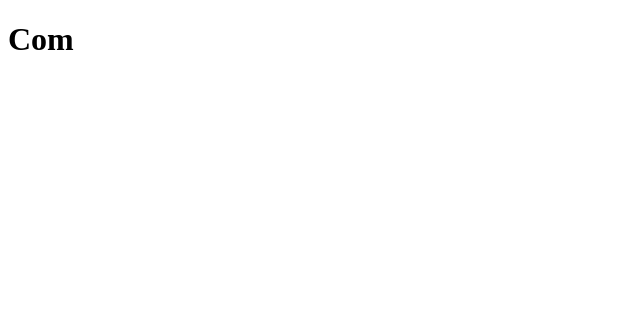
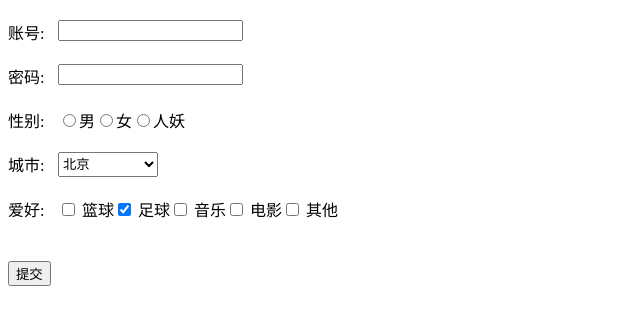
Before and after one commit to JiangHaoLiuGit/react-newCK, a React (Create React App) app: page / in a window 1280 px wide. Shown: the top 324 px of the page, without its empty margins (0-640 px from the left). Built offline with nearby package versions, Linux system fonts and the light colour scheme.

Commit message:
react表单

```diff
--- a/src/App.js
+++ b/src/App.js
@@ -1,11 +1,11 @@
 import React from 'react'
-import Com from './component/Com'
+import From from './component/from'
 
 export default class App extends React.Component{
     render(){
         return(
             <>
-                <Com></Com>
+                <From></From>
             </>
         )
     }
--- a/src/component/Com/index.js
+++ /dev/null
@@ -1,9 +0,0 @@
-import React from 'react'
-
-export default function Com(props){
-    return(
-        <>
-            <h1>Com</h1>
-        </>
-    )
-}
--- /dev/null
+++ b/src/component/from/index.css
@@ -0,0 +1,22 @@
+.from{
+
+}
+.from .fromItem{
+    width: 600px;
+    display: flex;
+    justify-content: left;
+    margin: 20px 0;
+}
+.from .fromItem .label{
+    width: 50px;
+}
+.from .fromItem .item{
+    width: 500px;
+}
+.from button{
+    margin-top: 20px;
+}
+.from select{
+    width: 100px;
+    height: 25px;
+}
--- /dev/null
+++ b/src/component/from/index.js
@@ -0,0 +1,118 @@
+import React from 'react'
+import './index.css'
+
+export default class From extends React.Component{
+
+    constructor(props){
+        super(props)
+        this.state = {
+            phone:'',
+            password:"",
+            city:"beijing",
+            love:["football"],
+            checkeds:false,
+            loveObjs:[
+                {value:"basketball",label:"篮球"},
+                {value:"football",label:"足球"},
+                {value:"music",label:"音乐"},
+                {value:"movie",label:"电影"},
+                {value:"other",label:"其他"},
+            ],
+            sex:""
+        }
+    }
+    onChange = (e) => {
+        let val = e.target.value
+        let name = e.target.name
+        if(e.target.type == "checkbox"){
+            console.log(e)
+            if(e.target.checked){
+                this.setState({
+                    love:[...this.state.love,val]
+                })
+            }else{
+                // 删除数组中的某一项
+                this.setState({
+                    love:this.state.love.filter(it => it!=val)
+                })
+            }
+        }else{
+            this.setState({
+                [name]:val
+            })
+        }
+
+    }
+    render(){
+        // jsx 语法js返回元素格式加()不加就出不来
+        let tem = this.state.loveObjs.map(item=>(<label key={item.value}>
+            <input type="checkbox" name="love" value={item.value} checked={this.state.love.includes(item.value)} onChange={this.onChange}/> {item.label}
+        </label>))
+
+        return(
+            <div className='from'>
+                <div className="fromItem">
+                    <div className="label">
+                        账号:
+                    </div>
+                    <div className="item">
+                        <input type='text' name='phone' value={this.state.phone} onChange={this.onChange} className='input'/>
+                    </div>
+                </div>
+
+                <div className="fromItem">
+                    <div className="label">
+                        密码:
+                    </div>
+                    <div className="item">
+                        <input type='password' name='password' value={this.state.password} onChange={this.onChange} className='input'/>
+                    </div>
+                </div>
+
+                <div className="fromItem">
+                    <div className="label">
+                        性别:
+                    </div>
+                    <div className="item">
+                        <label>
+                            <input type='radio' name='sex' value="man" checked={this.state.sex == 'man'} onChange={this.onChange} className='input'/>男
+                        </label>
+                        <label>
+                            <input type='radio' name='sex' value="girl" checked={this.state.sex == 'girl'} onChange={this.onChange} className='input'/>女
+                        </label>
+                        <label>
+                            <input type='radio' name='sex' value="renyao" checked={this.state.sex == 'renyao'} onChange={this.onChange} className='input'/>人妖
+                        </label>
+                    </div>
+                </div>
+
+                <div className="fromItem">
+                    <div className="label">
+                        城市:
+                    </div>
+                    <div className="item">
+                        <select name="city" value={this.state.city} onChange={this.onChange}>
+                            <option value="beijing">北京</option>
+                            <option value="chengdu">成都</option>
+                            <option value="hangzhou">杭州</option>
+                        </select>
+                    </div>
+                </div>
+                <div className="fromItem">
+                    <div className="label">
+                        爱好:
+                    </div>
+                    <div className="item">
+                        {tem}
+                    </div>
+                </div>
+
+                <button onClick={()=>{
+                    console.log(this.state)
+                }}>提交</button>
+
+            </div>
+        )
+    }
+
+}
```
Also changed, not shown: src/component/from/README.md (added).
